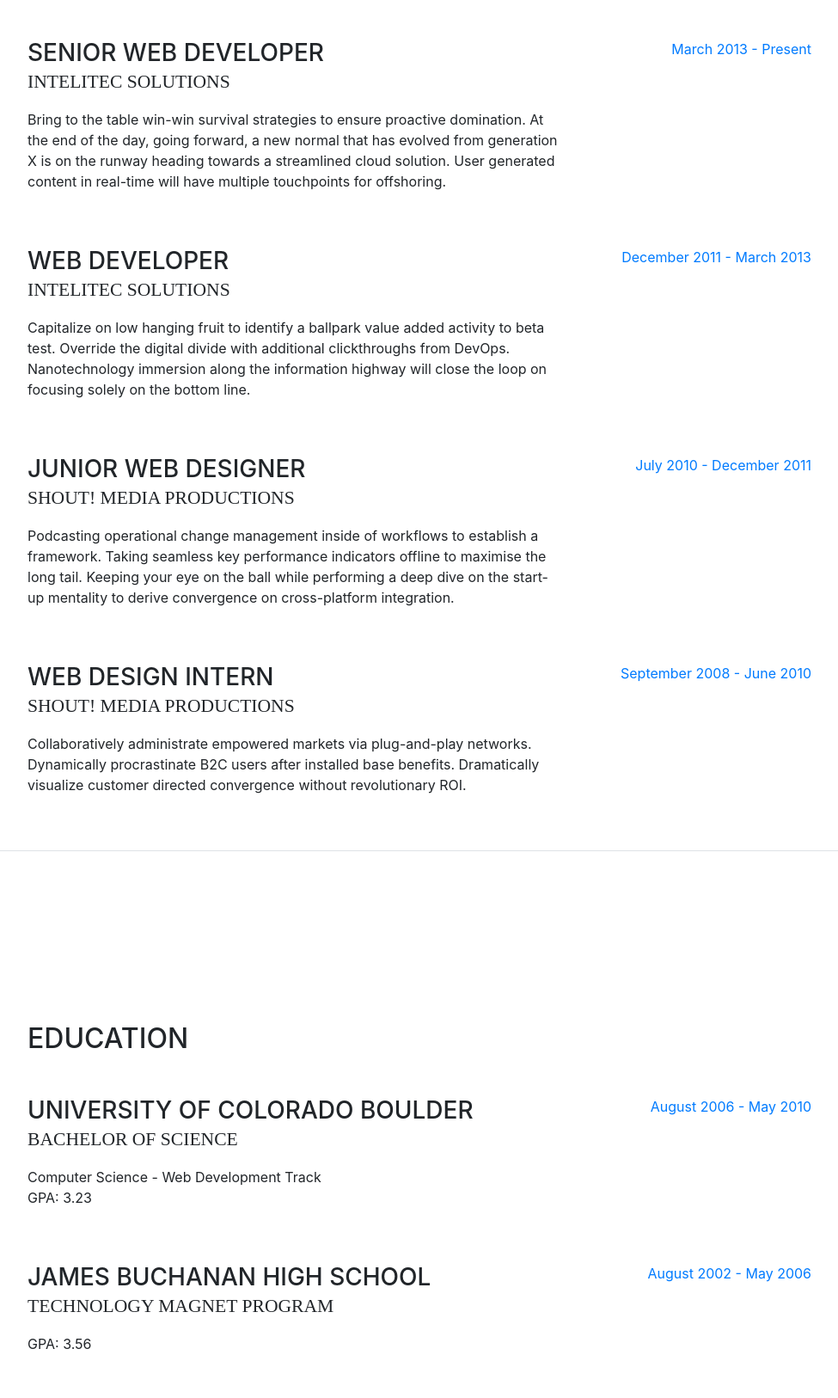
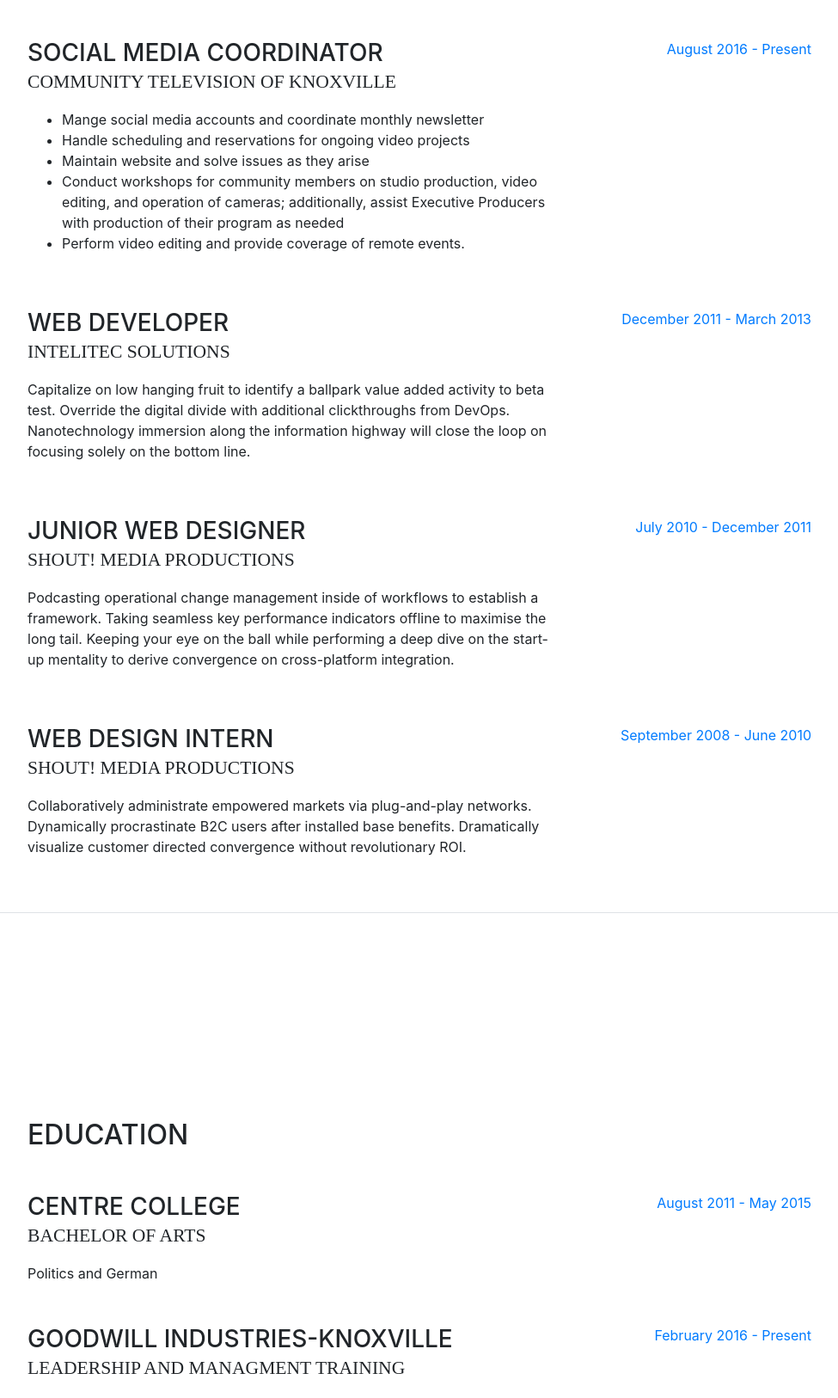
Before and after one commit to alyssaswatson/alyssa_watson_info, a website with bundled scripts: page index.html in a window 1280 px wide. Shown: the part 889-2515 px from the top of the page at 86% size, without its empty margins (288-1263 px from the left). Built offline with nearby package versions, Linux system fonts and the light colour scheme; a web font is replaced by a local one.

Commit message:
changing initial information

```diff
--- a/index.html
+++ b/index.html
@@ -8,7 +8,7 @@
     <meta name="description" content="">
     <meta name="author" content="">
 
-    <title>Resume - Start Bootstrap Theme</title>
+    <title>Alyssa Watson</title>
 
     <!-- Bootstrap core CSS -->
     <link href="vendor/bootstrap/css/bootstrap.min.css" rel="stylesheet">
@@ -65,14 +65,15 @@
 
       <section class="resume-section p-3 p-lg-5 d-flex d-column" id="about">
         <div class="my-auto">
-          <h1 class="mb-0">Clarence
-            <span class="text-primary">Taylor</span>
+          <h1 class="mb-0">Alyssa
+            <span class="text-primary">Watson</span>
           </h1>
-          <div class="subheading mb-5">3542 Berry Street · Cheyenne Wells, CO 80810 · (317) 585-8468 ·
-            <a href="mailto:name@email.com">name@email.com</a>
+          <div class="subheading mb-5">4516 Lynnmont Rd. #3C · Knoxville, TN 37921 · (865) 742-3103 ·
+            <a href="mailto:alyssa.s.watson@gmail.com">alyssa.s.watson@gmail.com</a>
           </div>
-          <p class="mb-5">I am experienced in leveraging agile frameworks to provide a robust synopsis for high level overviews. Iterative approaches to corporate strategy foster collaborative thinking to further the overall value proposition.</p>
+          <p class="mb-5">Placeholder text about me!</p>
           <ul class="list-inline list-social-icons mb-0">
+            <!-- commented out becuase I am unsure if I will be linking my facebook and twitter
             <li class="list-inline-item">
               <a href="#">
                 <span class="fa-stack fa-lg">
@@ -88,9 +89,9 @@
                   <i class="fa fa-twitter fa-stack-1x fa-inverse"></i>
                 </span>
               </a>
-            </li>
+            </li> -->
             <li class="list-inline-item">
-              <a href="#">
+              <a href="https://www.linkedin.com/in/alyssawatson">
                 <span class="fa-stack fa-lg">
                   <i class="fa fa-circle fa-stack-2x"></i>
                   <i class="fa fa-linkedin fa-stack-1x fa-inverse"></i>
@@ -98,7 +99,7 @@
               </a>
             </li>
             <li class="list-inline-item">
-              <a href="#">
+              <a href="https://github.com/alyssaswatson">
                 <span class="fa-stack fa-lg">
                   <i class="fa fa-circle fa-stack-2x"></i>
                   <i class="fa fa-github fa-stack-1x fa-inverse"></i>
@@ -115,12 +116,18 @@
 
           <div class="resume-item d-flex flex-column flex-md-row mb-5">
             <div class="resume-content mr-auto">
-              <h3 class="mb-0">Senior Web Developer</h3>
-              <div class="subheading mb-3">Intelitec Solutions</div>
-              <p>Bring to the table win-win survival strategies to ensure proactive domination. At the end of the day, going forward, a new normal that has evolved from generation X is on the runway heading towards a streamlined cloud solution. User generated content in real-time will have multiple touchpoints for offshoring.</p>
+              <h3 class="mb-0">Social Media Coordinator</h3>
+              <div class="subheading mb-3">Community Television of Knoxville</div>
+              <p><ul>
+                  <li>Mange social media accounts and coordinate monthly newsletter</li>
+                  <li>Handle scheduling and reservations for ongoing video projects</li>
+                  <li>Maintain website and solve issues as they arise</li>
+                  <li>Conduct workshops for community members on studio production, video editing, and operation of cameras; additionally, assist Executive Producers with production of their program as needed</li>
+                  <li>Perform video editing and provide coverage of remote events.</li>
+              </ul></p>
             </div>
             <div class="resume-date text-md-right">
-              <span class="text-primary">March 2013 - Present</span>
+              <span class="text-primary">August 2016 - Present</span>
             </div>
           </div>
 
@@ -167,24 +174,22 @@
 
           <div class="resume-item d-flex flex-column flex-md-row mb-5">
             <div class="resume-content mr-auto">
-              <h3 class="mb-0">University of Colorado Boulder</h3>
-              <div class="subheading mb-3">Bachelor of Science</div>
-              <div>Computer Science - Web Development Track</div>
-              <p>GPA: 3.23</p>
+              <h3 class="mb-0">Centre College</h3>
+              <div class="subheading mb-3">Bachelor of Arts</div>
+              <div>Politics and German</div>
             </div>
             <div class="resume-date text-md-right">
-              <span class="text-primary">August 2006 - May 2010</span>
+              <span class="text-primary">August 2011 - May 2015</span>
             </div>
           </div>
 
           <div class="resume-item d-flex flex-column flex-md-row">
             <div class="resume-content mr-auto">
-              <h3 class="mb-0">James Buchanan High School</h3>
-              <div class="subheading mb-3">Technology Magnet Program</div>
-              <p>GPA: 3.56</p>
+              <h3 class="mb-0">Goodwill Industries-Knoxville</h3>
+              <div class="subheading mb-3">Leadership and Managment Training</div>
             </div>
             <div class="resume-date text-md-right">
-              <span class="text-primary">August 2002 - May 2006</span>
+              <span class="text-primary">February 2016 - Present</span>
             </div>
           </div>
 
```
